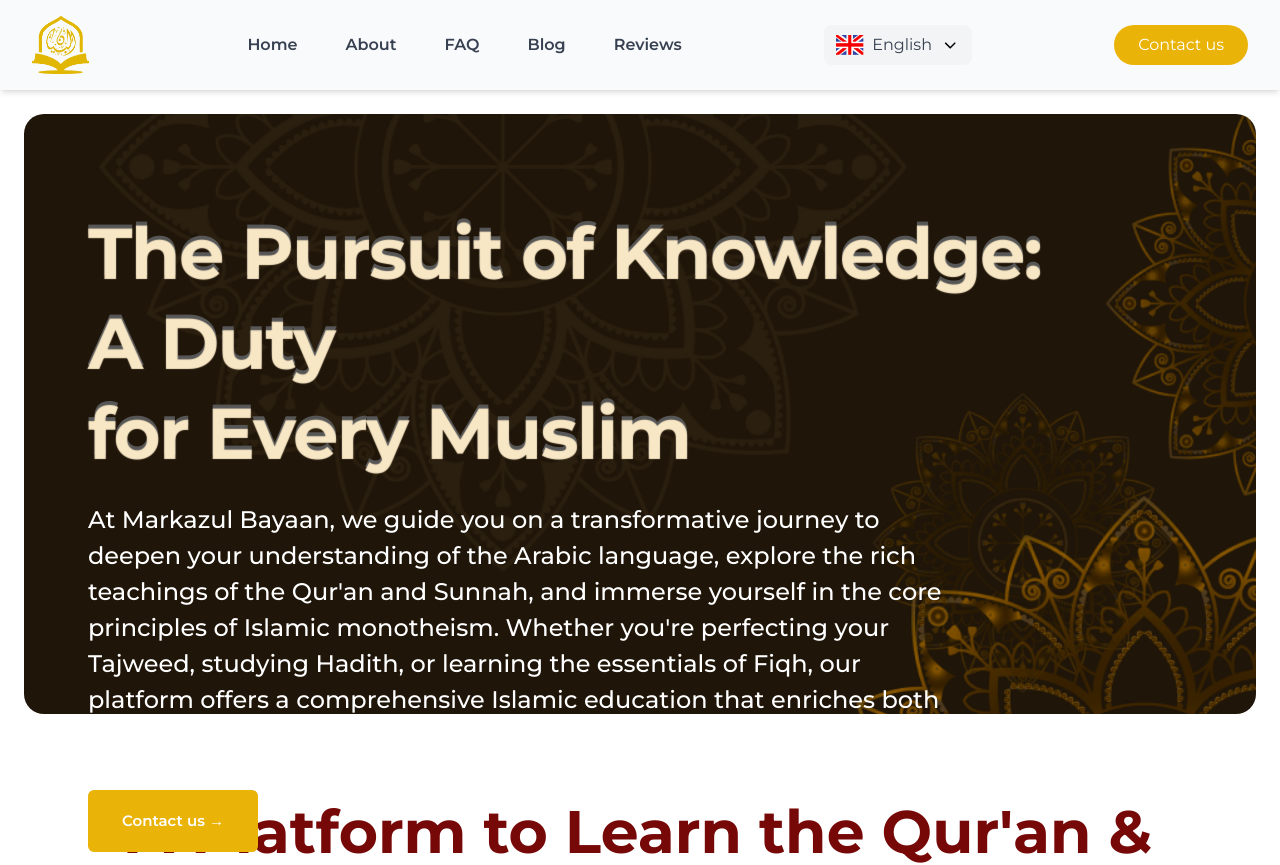
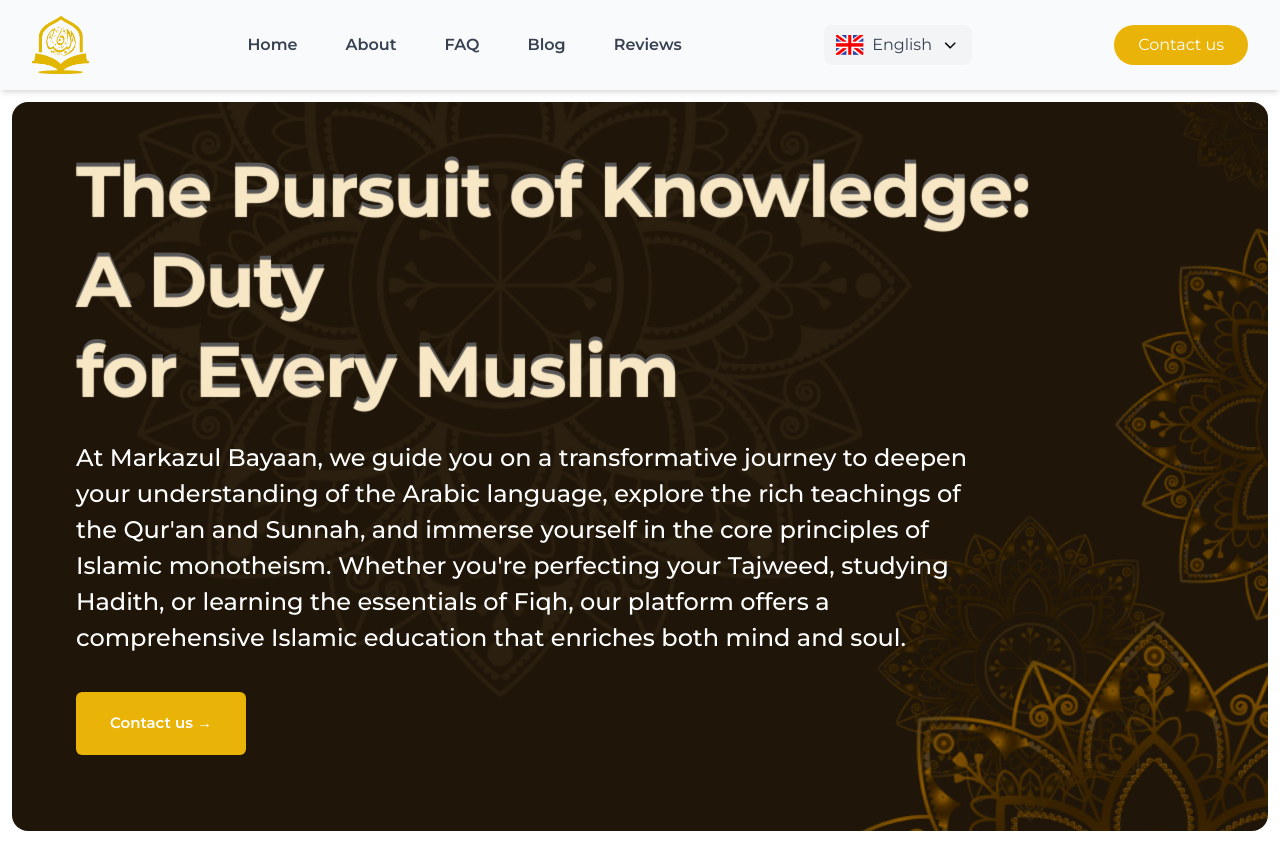
Before and after one commit to Lukman10a/markazulbayaan, a Next.js app: page / in a window 1280 px wide. Shown: the top 865 px of the page. Built offline with nearby package versions, Linux system fonts and the light colour scheme.

Commit message:
fix hero sttyling

```diff
--- a/src/components/hero.tsx
+++ b/src/components/hero.tsx
@@ -5,27 +5,10 @@ import Button from "./button";
 import Link from "next/link";
 
 export const Hero = () => {
-  const handleClick = () => {
-    console.log("Contact form submitted");
-  };
   return (
-    <div className="m-[3vmin] max-h-[600px] h-[100vmin] ">
-      <div className="relative">
-        <Image
-          src={heroImg}
-          alt="hero_bg"
-          style={{
-            backgroundSize: "cover",
-            backgroundPosition: "bottom-right",
-            height: "100vmin",
-            maxHeight: "600px",
-            width: "100%",
-            objectFit: "cover",
-            borderRadius: "20px",
-          }}
-        />
-
-        <div className="px-[5vw] text-white absolute top-[10vmin]  lg:top-[7vmax] ">
+    <>
+      <section className="m-3 h-fit bg-[url(/assets/hero_bg.png)] bg-cover rounded-2xl overflow-hidden py-10">
+        <div className="px-[5vw] text-white top-[10vmin] lg:top-[7vmax]">
           <h1
             style={{
               color: "transparent",
@@ -33,12 +16,12 @@ export const Hero = () => {
               backgroundClip: "text",
               backgroundColor: "#565656",
             }}
-            className="text-[8vmin]  md:text-[8vmin] lg:text-[9vmin] font-bold mb-[3.5vmin] leading-tight tracking-tight w-[90%]  "
+            className="text-[8vmin] md:text-[8vmin] lg:text-[9vmin] font-bold mb-[3.5vmin] leading-tight tracking-tight w-[90%]  "
           >
             The Pursuit of Knowledge: A Duty <br />
             for Every Muslim
           </h1>
-          <p className="text-[3vmin] xl:text-[3vmin]  sm:text-[2vmin] font-medium leading-normal w-[90%] xl:w-[80%]">
+          <p className="text-[3vmin] xl:text-[3vmin] sm:text-[2vmin] font-medium leading-normal w-[90%] xl:w-[80%]">
             At Markazul Bayaan, we guide you on a transformative journey to
             deepen your understanding of the Arabic language, explore the rich
             teachings of the Qur&apos;an and Sunnah, and immerse yourself in the
@@ -49,11 +32,11 @@ export const Hero = () => {
           </p>
           <div className="my-[2.5vmin]">
             <Link href="/contact">
-              <Button text="Contact us" onClick={handleClick} />
+              <Button text="Contact us" />
             </Link>
           </div>
         </div>
-      </div>
-    </div>
+      </section>
+    </>
   );
 };
--- a/src/pages/_app.tsx
+++ b/src/pages/_app.tsx
@@ -20,6 +20,11 @@ export default function App({ Component, pageProps }: AppProps) {
     <>
       <Head>
         <title>Markazul Bayaan</title>
+        <meta
+          name="description"
+          content="Your Gateway to Islamic Knowledge. The Pursuit of Knowledge: A Duty
+for Every Muslim"
+        />
         <link
           rel="icon"
           type="image/png"
```
